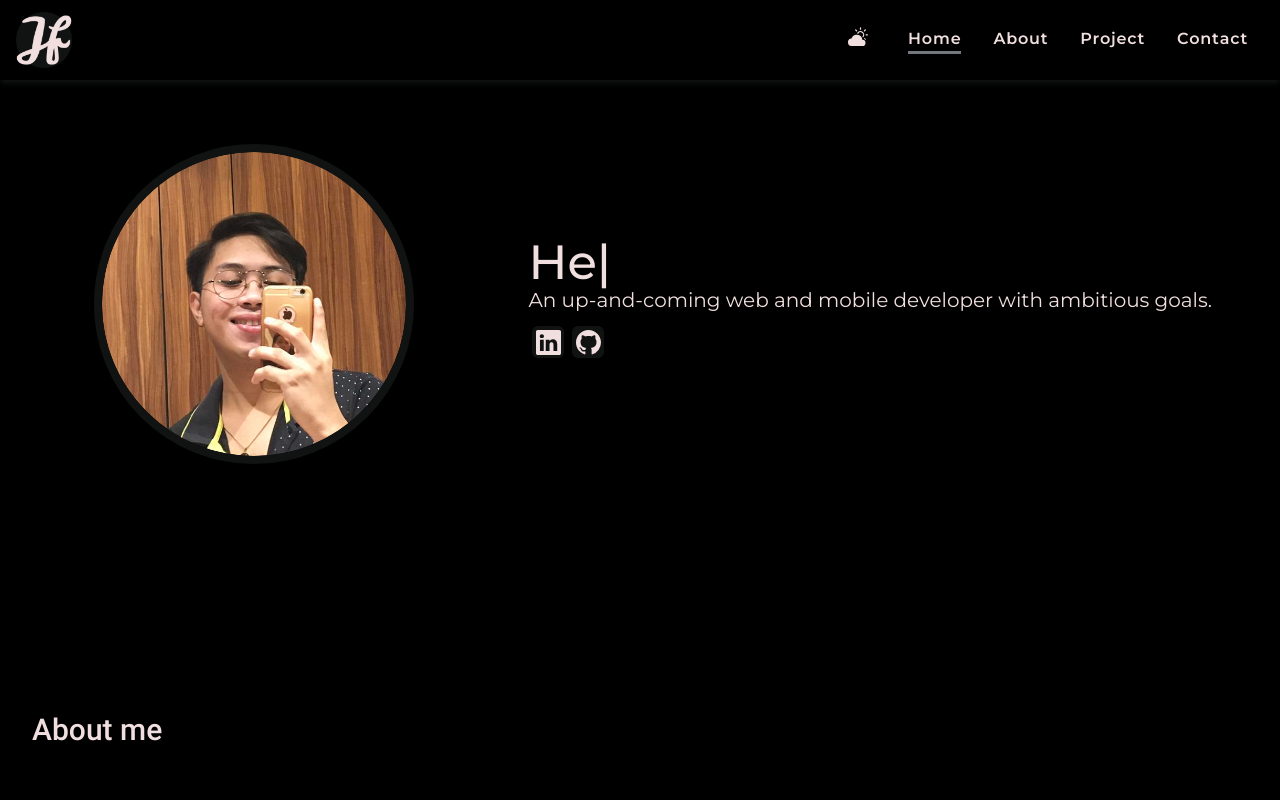
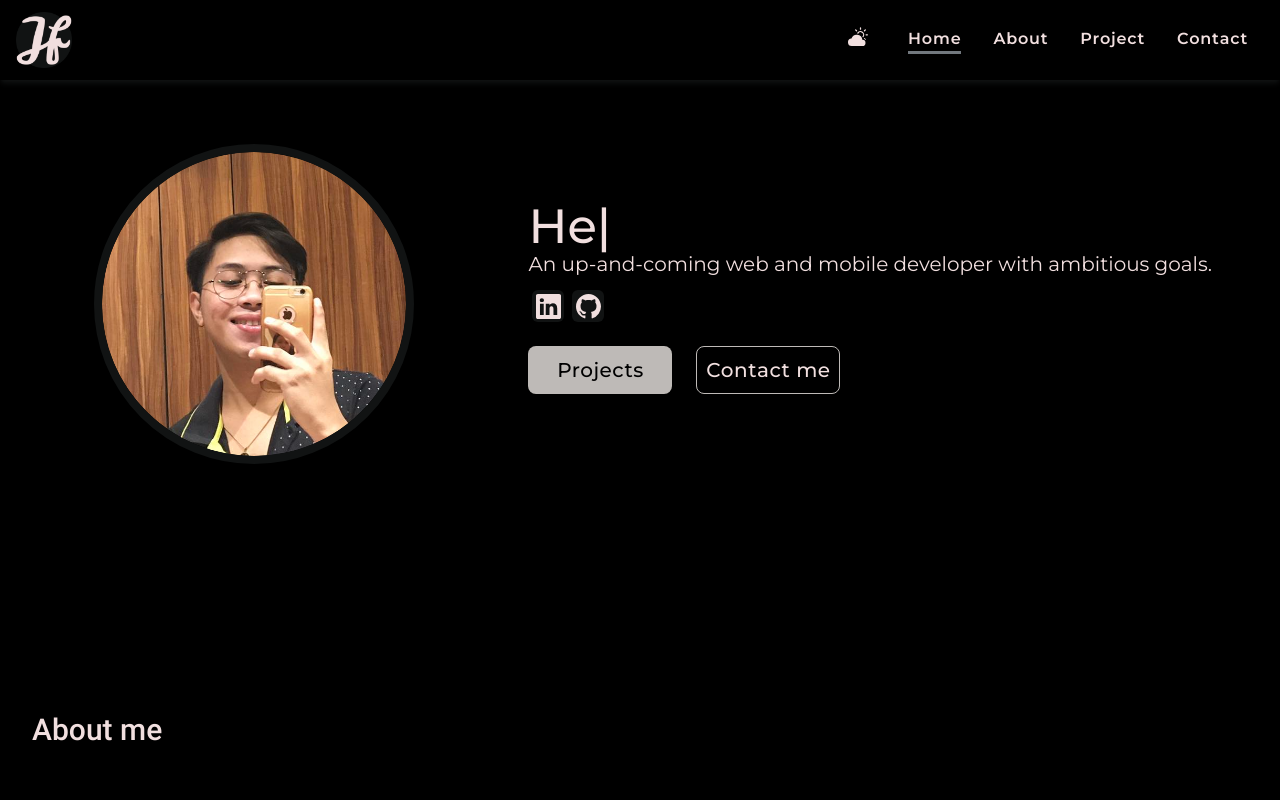
Before and after one commit to jah09/Jahfolio, a React (Vite) app: page /home in a window 1280 px wide. Shown: the top 800 px of the page. Built offline with nearby package versions, Linux system fonts and the light colour scheme.

Commit message:
add Project&Contact me buttons in Hero

```diff
--- a/src/components/Home.jsx
+++ b/src/components/Home.jsx
@@ -1,28 +1,27 @@
-import React,{useContext} from "react";
+import React, { useContext } from "react";
 import HomeImage from "../assets/HomeImage.png";
 import ReactTyped from "react-typed";
 import SocmedLinks from "../data/socmedlinks";
-import homeStyle from '../componentstyle/homeStyle.css';
+import homeStyle from "../componentstyle/homeStyle.css";
 import { AppContext } from "../App";
-import {ToastContainer,toast} from 'react-toastify';
-import {motion} from 'framer-motion';
+import { ToastContainer, toast } from "react-toastify";
+import { motion } from "framer-motion";
+import Button from "./Button";
+import { Link as ScrollLink } from "react-scroll";
 const Home = () => {
-  const {showToastMessage}=useContext(AppContext); //acess the context from the AppContext in App.jsx
+  const { showToastMessage } = useContext(AppContext); //acess the context from the AppContext in App.jsx
 
   //handle click for social media
-  const handleClickSocialMedia=(link)=>{
+  const handleClickSocialMedia = (link) => {
     // console.log("Onclick",link);
     //if link is not available
-    if(link.url===''){
+    if (link.url === "") {
       // window.alert("No link available.");
       showToastMessage();
-    }else{
-      window.open(link.url,'_blank', 'noreferrer');
+    } else {
+      window.open(link.url, "_blank", "noreferrer");
     }
-
-  }
-
-
+  };
 
   return (
     <div className="text-myfontcolor  container-lg mx-auto  " id="home">
@@ -31,16 +30,23 @@ const Home = () => {
         {/* <div className=" mx-auto flex justify-center imageContainer">
           <img src={HomeImage} alt="homeImage" className="w-80 h-80 rounded-full border-secondarycolor border-8 md:rounder-full md:border-8 md:w-80 md:h-80" />
         </div> */}
-        <motion.div className="mx-auto flex justify-center md:w-[80%] lg:w-80 w-80 h-80"
+        <motion.div
+          className="mx-auto flex justify-center md:w-[80%] lg:w-80 w-80 h-80"
           initial={{ scale: 1 }}
           animate={{ scale: [1, 1.5, 1] }}
-         transition={{ duration: 1.5, ease: "easeInOut",delay:0.25 }}>
-        <img src={HomeImage} alt="homeImage" className="md:w-80  md:h-80  w-80 h-80 rounded-full border-secondarycolor border-8 md:rounder-full md:border-8  object-fit:cover" />
+          transition={{ duration: 1.5, ease: "easeInOut", delay: 0.25 }}
+        >
+          <img
+            src={HomeImage}
+            alt="homeImage"
+            className="md:w-80  md:h-80  w-80 h-80 rounded-full border-secondarycolor border-8 md:rounder-full md:border-8  object-fit:cover"
+          />
         </motion.div>
-        <motion.div className="my-2 md:p-8 mx-3"
+        <motion.div
+          className="my-2 md:p-8 mx-3"
           initial={{ opacity: 0, x: 20 }}
           animate={{ opacity: 1, x: 0 }}
-         transition={{ duration: 2.5, ease: "easeInOut" ,delay:0.25}}
+          transition={{ duration: 2.5, ease: "easeInOut", delay: 0.25 }}
         >
           <ReactTyped
             className="text-5xl font-montserratmedium"
@@ -57,17 +63,42 @@ const Home = () => {
             {SocmedLinks.map((link) => (
               <a
                 key={link.id}
-                onClick={()=>handleClickSocialMedia(link)}
+                onClick={() => handleClickSocialMedia(link)}
                 className="bg-secondarycolor p-1 w-8 mx-1  h-8 rounded-[6px] hover:shadow-sm hover:shadow-accentcolor hover:transition transition hover:-translate-y-1 duration-300 cursor-pointer"
               >
                 <link.icon size={25} />
               </a>
             ))}
           </div>
+          <div className=" py-3 flex  ">
+            {/*  <div className="rounded-lg h-12 w-36  text-backgroundcolor items-center font-montserratmedium flex justify-around bg-primarycolor cursor-pointer transition ease-in-out delay-150  hover:-translate-x-1 hover:scale-110  duration-300 text-lg md:text-xl">
+              <button className=" p-2 tracking-wide">Projects</button>
+
+            </div> */}
+            <ScrollLink
+              className="rounded-lg h-12 w-36  text-backgroundcolor items-center font-montserratmedium flex justify-around bg-primarycolor cursor-pointer transition ease-in-out delay-150  hover:-translate-x-1 hover:scale-110  duration-300 text-lg md:text-xl "
+              to="project"
+              spy={true}
+              smooth={true}
+              offset={-70}
+              duration={500}
+            >
+              <button className=" p-2 tracking-wide">Projects</button>
+            </ScrollLink>
+
+            <ScrollLink
+            to="contact"
+              spy={true}
+              smooth={true}
+              offset={-70}
+              duration={500}
+            className="rounded-lg h-12 w-36 text-myfontcolor items-center font-montserratmedium flex justify-around border border-primarycolor hover:bg-primarycolor hover:text-secondarycolor cursor-pointer transition ease-in-out delay-150  hover:-translate-x-1 hover:scale-110  duration-300 mx-6 text-lg md:text-xl ">
+              <button className=" p-2 tracking-wide">Contact me</button>
+
+            </ScrollLink>
+          </div>
         </motion.div>
       </div>
-
-
     </div>
   );
 };
```
Lines whose indentation alone changed are shown as unchanged.
